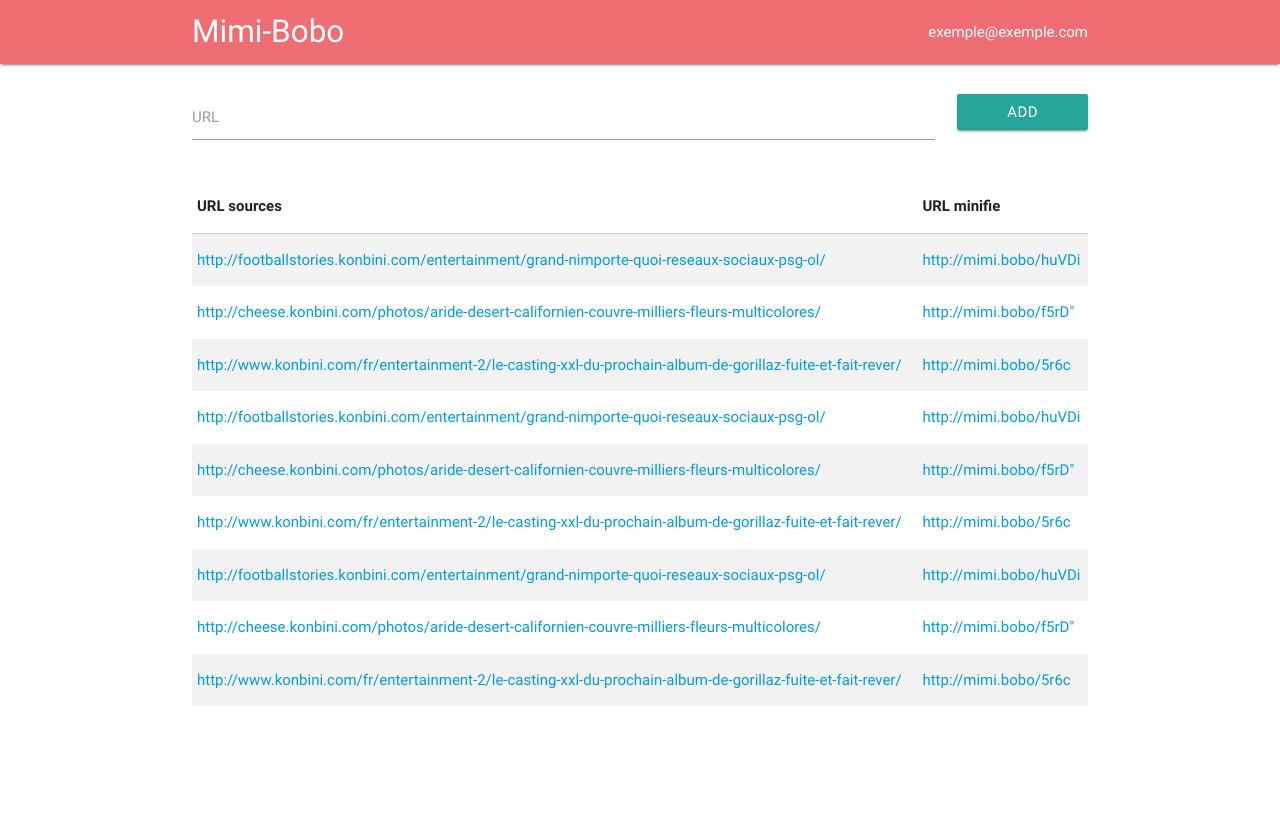
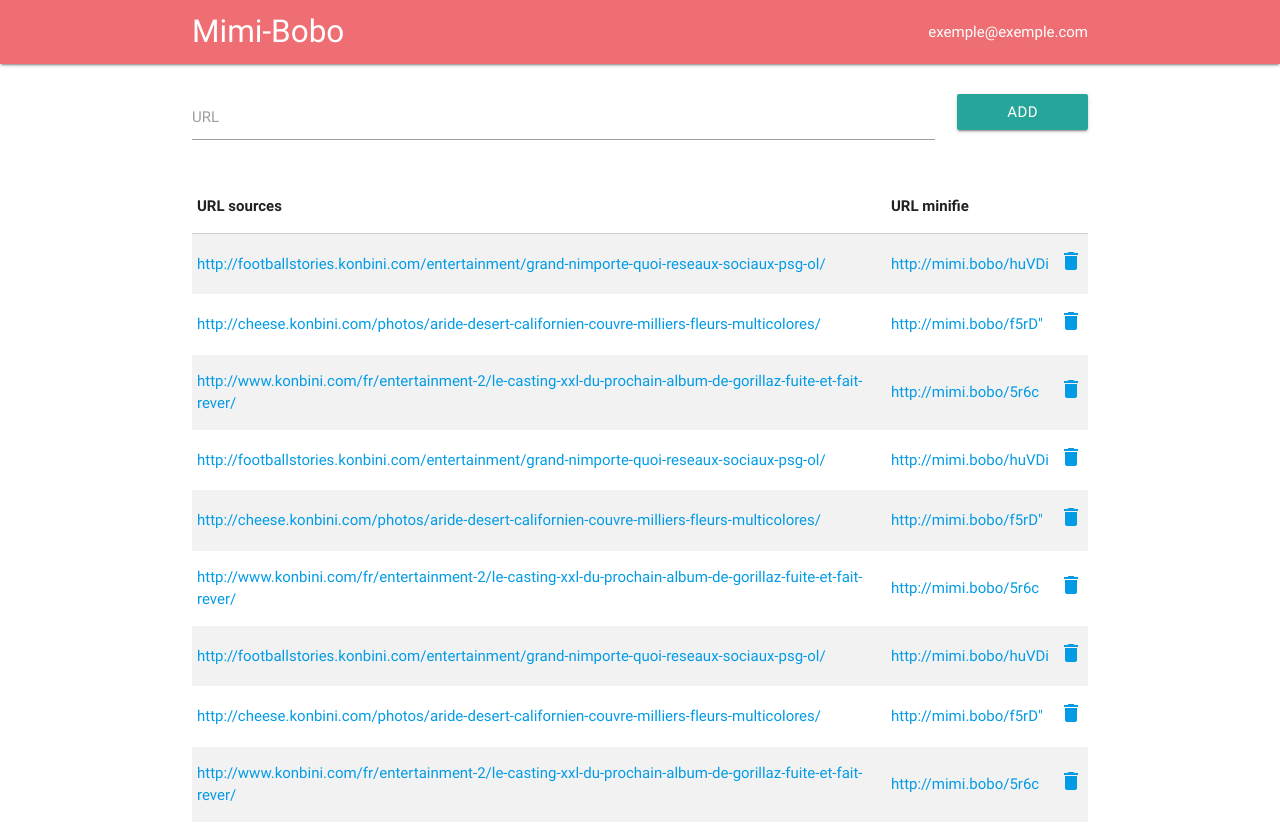
Before and after one commit to VincentCana/url-minifie, an Angular app: page /dashboard in a window 1280 px wide. Before the commit the page ends 800 px from the top, so only its background shows below. Built offline with nearby package versions, Linux system fonts and the light colour scheme.

Commit message:
Add delete button

```diff
--- a/src/app/dashboardList.component.html
+++ b/src/app/dashboardList.component.html
@@ -10,38 +10,47 @@
     <tr>
       <td><a href="http://footballstories.konbini.com/entertainment/grand-nimporte-quoi-reseaux-sociaux-psg-ol/">http://footballstories.konbini.com/entertainment/grand-nimporte-quoi-reseaux-sociaux-psg-ol/</a></td>
       <td><a href="http://mimi.bobo/huVDi">http://mimi.bobo/huVDi</a></td>
+      <td><a href="#!"><i class="material-icons">delete</i></a></td>
     </tr>
     <tr>
       <td><a href="http://cheese.konbini.com/photos/aride-desert-californien-couvre-milliers-fleurs-multicolores/">http://cheese.konbini.com/photos/aride-desert-californien-couvre-milliers-fleurs-multicolores/</a></td>
       <td><a href="http://mimi.bobo/f5rD">http://mimi.bobo/f5rD"</a></td>
+      <td><a href="#!"><i class="material-icons">delete</i></a></td>
     </tr>
     <tr>
       <td><a href="http://www.konbini.com/fr/entertainment-2/le-casting-xxl-du-prochain-album-de-gorillaz-fuite-et-fait-rever/">http://www.konbini.com/fr/entertainment-2/le-casting-xxl-du-prochain-album-de-gorillaz-fuite-et-fait-rever/</a></td>
       <td><a href="http://mimi.bobo/5r6c">http://mimi.bobo/5r6c</a></td>
+      <td><a href="#!"><i class="material-icons">delete</i></a></td>
     </tr>
     <tr>
       <td><a href="http://footballstories.konbini.com/entertainment/grand-nimporte-quoi-reseaux-sociaux-psg-ol/">http://footballstories.konbini.com/entertainment/grand-nimporte-quoi-reseaux-sociaux-psg-ol/</a></td>
       <td><a href="http://mimi.bobo/huVDi">http://mimi.bobo/huVDi</a></td>
+      <td><a href="#!"><i class="material-icons">delete</i></a></td>
     </tr>
     <tr>
       <td><a href="http://cheese.konbini.com/photos/aride-desert-californien-couvre-milliers-fleurs-multicolores/">http://cheese.konbini.com/photos/aride-desert-californien-couvre-milliers-fleurs-multicolores/</a></td>
       <td><a href="http://mimi.bobo/f5rD">http://mimi.bobo/f5rD"</a></td>
+      <td><a href="#!"><i class="material-icons">delete</i></a></td>
     </tr>
     <tr>
       <td><a href="http://www.konbini.com/fr/entertainment-2/le-casting-xxl-du-prochain-album-de-gorillaz-fuite-et-fait-rever/">http://www.konbini.com/fr/entertainment-2/le-casting-xxl-du-prochain-album-de-gorillaz-fuite-et-fait-rever/</a></td>
       <td><a href="http://mimi.bobo/5r6c">http://mimi.bobo/5r6c</a></td>
+      <td><a href="#!"><i class="material-icons">delete</i></a></td>
     </tr>
     <tr>
       <td><a href="http://footballstories.konbini.com/entertainment/grand-nimporte-quoi-reseaux-sociaux-psg-ol/">http://footballstories.konbini.com/entertainment/grand-nimporte-quoi-reseaux-sociaux-psg-ol/</a></td>
       <td><a href="http://mimi.bobo/huVDi">http://mimi.bobo/huVDi</a></td>
+      <td><a href="#!"><i class="material-icons">delete</i></a></td>
     </tr>
     <tr>
       <td><a href="http://cheese.konbini.com/photos/aride-desert-californien-couvre-milliers-fleurs-multicolores/">http://cheese.konbini.com/photos/aride-desert-californien-couvre-milliers-fleurs-multicolores/</a></td>
       <td><a href="http://mimi.bobo/f5rD">http://mimi.bobo/f5rD"</a></td>
+      <td><a href="#!"><i class="material-icons">delete</i></a></td>
     </tr>
     <tr>
       <td><a href="http://www.konbini.com/fr/entertainment-2/le-casting-xxl-du-prochain-album-de-gorillaz-fuite-et-fait-rever/">http://www.konbini.com/fr/entertainment-2/le-casting-xxl-du-prochain-album-de-gorillaz-fuite-et-fait-rever/</a></td>
       <td><a href="http://mimi.bobo/5r6c">http://mimi.bobo/5r6c</a></td>
+      <td><a href="#!"><i class="material-icons">delete</i></a></td>
     </tr>
   </tbody>
 </table>
```
